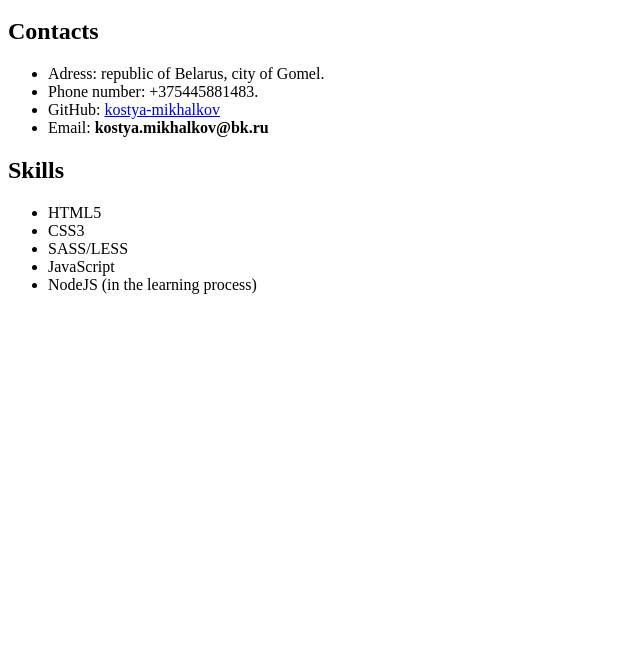
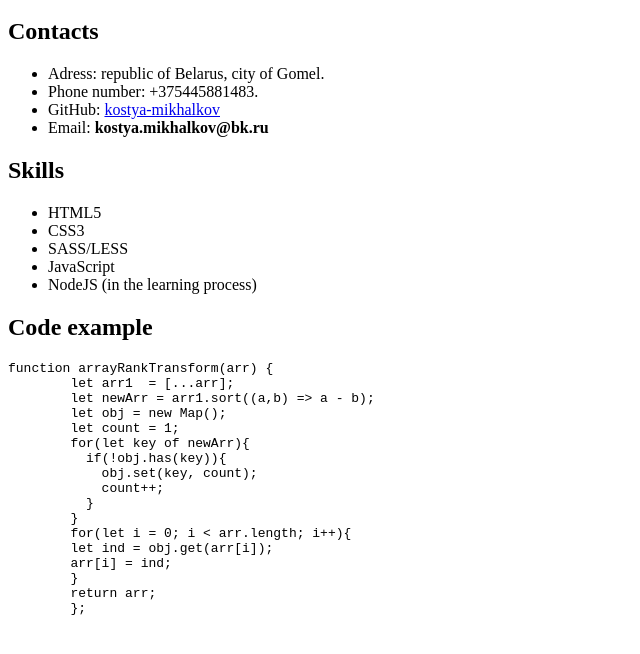
Before and after one commit to kostya-mikhalkov/rsschool-cv, a plain HTML site: page index.html in a window 1280 px wide. Shown: the part 120-774 px from the top of the page, without its empty margins (0-640 px from the left). Drawn offline with Linux system fonts and the light colour scheme.

Commit message:
feat: added code example to the html file

```diff
--- a/index.html
+++ b/index.html
@@ -24,5 +24,24 @@
         <li>JavaScript</li>
         <li>NodeJS (in the learning process)</li>
     </ul>
+    <h2 class="code__example">Code example</h2>
+    <pre><code>function arrayRankTransform(arr) {
+        <span>let</span> arr1  = [...arr];
+        <span>let</span> newArr = arr1.<span>sort</span>((a,b) =&gt; a - b);
+        <span>let</span> obj = <span>new</span> Map();
+        <span>let</span> count = <span>1</span>;
+        <span>for</span>(<span>let</span> <span>key</span> of newArr){
+          <span>if</span>(!obj.has(<span>key</span>)){
+            obj.set(<span>key</span>, count);
+            count++;
+          }
+        }
+        <span>for</span>(<span>let</span> i = <span>0</span>; i &lt; arr.<span>length</span>; i++){
+        <span>let</span> <span>ind</span> = obj.<span>get</span>(arr[i]);
+        arr[i] = <span>ind</span>;
+        }
+        <span>return</span> arr;
+        };
+        </code></pre>
 </body>
 </html>
```
